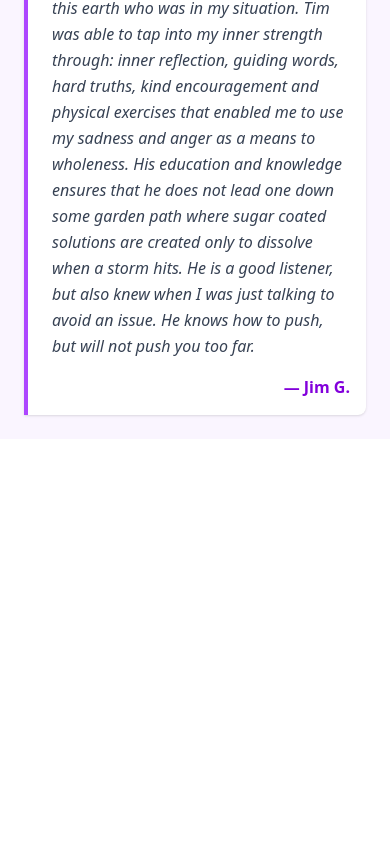
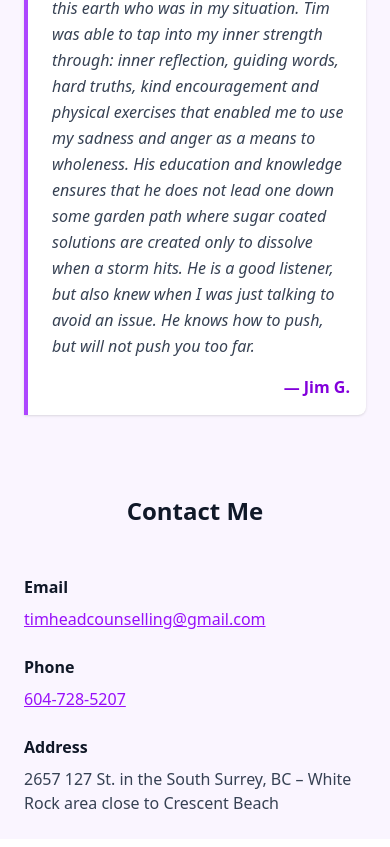
Before and after one commit to Sophieoliverbradley/Sophieoliverbradley.github.io, a Gatsby site in the folder source/: page / in a window 390 px wide. Shown: the part 7554-8401 px from the top of the page. Before the commit the page ends 8025 px from the top, so only its background shows below. Built offline with nearby package versions, Linux system fonts and the light colour scheme; Gatsby itself is replaced by a stand-in of ours.

Commit message:
Add Contact Me section to IndexPage with email, phone, and address details;

```diff
--- a/source/src/pages/index.tsx
+++ b/source/src/pages/index.tsx
@@ -246,7 +246,8 @@ const IndexPage: React.FC<PageProps> = () => {
                 </h3>
                 <ul className="space-y-2 ml-4">
                   <li className="text-base md:text-lg text-gray-700 leading-relaxed">
-                    <span className="font-semibold">·</span> Individual counselling
+                    <span className="font-semibold">·</span> Individual
+                    counselling
                   </li>
                   <li className="text-base md:text-lg text-gray-700 leading-relaxed">
                     <span className="font-semibold">·</span> Teen counselling
@@ -311,7 +312,8 @@ const IndexPage: React.FC<PageProps> = () => {
                     counselling
                   </li>
                   <li className="text-base md:text-lg text-gray-700 leading-relaxed">
-                    <span className="font-semibold">·</span> Parenting challenges
+                    <span className="font-semibold">·</span> Parenting
+                    challenges
                   </li>
                   <li className="text-base md:text-lg text-gray-700 leading-relaxed">
                     <span className="font-semibold">·</span> Parenting through
@@ -353,9 +355,9 @@ const IndexPage: React.FC<PageProps> = () => {
               <p className="text-base md:text-lg text-gray-700 leading-relaxed">
                 I have a general interest in experiential, non-intellectual
                 therapies. In coordinating and balancing various influences I am
-                guided by my Satir family and individual counselling training. It
-                is highly positive and allows for considerable flexibility. (Satir
-                is one of the pioneers of family therapy – see{" "}
+                guided by my Satir family and individual counselling training.
+                It is highly positive and allows for considerable flexibility.
+                (Satir is one of the pioneers of family therapy – see{" "}
                 <a
                   href="http://www.satirpacific.org/"
                   target="_blank"
@@ -365,8 +367,8 @@ const IndexPage: React.FC<PageProps> = () => {
                   www.satirpacific.org
                 </a>
                 ). Other influences include attachment theory and research,
-                Option counselling, somatic experiencing and breath work, and the
-                Socratic dialogue.
+                Option counselling, somatic experiencing and breath work, and
+                the Socratic dialogue.
               </p>
             </div>
           </div>
@@ -434,6 +436,59 @@ const IndexPage: React.FC<PageProps> = () => {
             </div>
           </div>
         </section>
+
+        {/* Contact Me Section */}
+        <section className="max-w-5xl mx-auto rounded-lg p-6 md:p-8 mb-8">
+          <div className="flex flex-col md:flex-row gap-6 md:gap-12">
+            {/* Left Side: Header */}
+            <div className="flex flex-col items-center md:items-start md:w-1/3">
+              <h2 className="text-2xl md:text-3xl font-semibold mb-6 text-center md:text-left">
+                Contact Me
+              </h2>
+            </div>
+
+            {/* Right Side: Contact Information */}
+            <div className="flex-1 space-y-6">
+              <div className="space-y-2">
+                <div className="text-base md:text-lg font-semibold text-gray-900">
+                  Email
+                </div>
+                <div className="text-base md:text-lg text-gray-700">
+                  <a
+                    href="mailto:timheadcounselling@gmail.com"
+                    className="text-purple-600 hover:text-purple-800 underline"
+                  >
+                    timheadcounselling@gmail.com
+                  </a>
+                </div>
+              </div>
+
+              <div className="space-y-2">
+                <div className="text-base md:text-lg font-semibold text-gray-900">
+                  Phone
+                </div>
+                <div className="text-base md:text-lg text-gray-700">
+                  <a
+                    href="tel:604-728-5207"
+                    className="text-purple-600 hover:text-purple-800 underline"
+                  >
+                    604-728-5207
+                  </a>
+                </div>
+              </div>
+
+              <div className="space-y-2">
+                <div className="text-base md:text-lg font-semibold text-gray-900">
+                  Address
+                </div>
+                <div className="text-base md:text-lg text-gray-700">
+                  2657 127 St. in the South Surrey, BC – White Rock area close
+                  to Crescent Beach
+                </div>
+              </div>
+            </div>
+          </div>
+        </section>
       </div>
     </main>
   );
```
